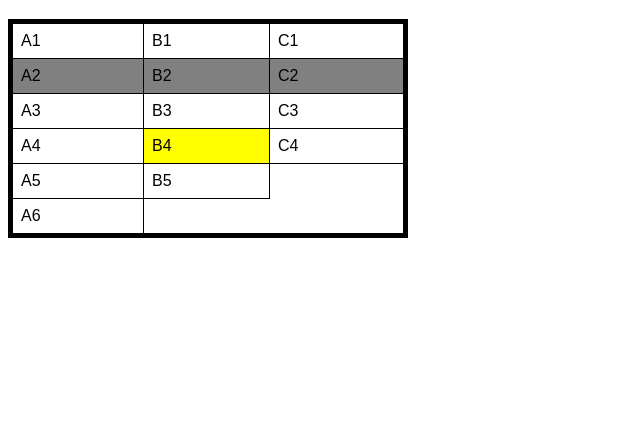
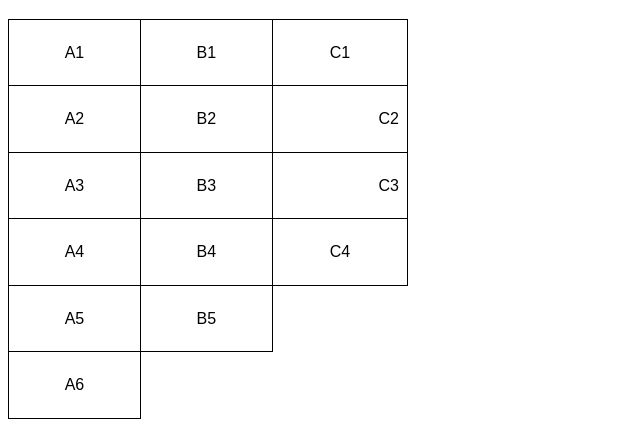
Before and after one commit to ThiagoAlb/Estudos, a plain HTML site: page ex023/tabela01.html in a window 1280 px wide. Shown: the part 61-490 px from the top of the page, without its empty margins (0-640 px from the left). Drawn offline with Linux system fonts and the light colour scheme.

Commit message:
Update da tabela01

```diff
--- a/ex023/tabela01.html
+++ b/ex023/tabela01.html
@@ -11,21 +11,23 @@
         }
         table {
             width: 400px;
+            height: 400px;
             border-collapse: collapse;
-            border: 5px solid;
-        }
-        tr.linha {
-            background-color: gray;
+
         }
 
-        td{
+
+        td {
             border: 1px solid black;
             padding: 8px;
+            text-align: center;
+            vertical-align: middle;
         }
 
-        td.dado {
-            background-color: yellow;
+        .numero {
+            text-align: right;
         }
+
     </style>
 </head>
 <body>
@@ -36,19 +38,19 @@
             <td>B1</td>
             <td>C1</td>
         </tr>
-        <tr class="linha">
+        <tr>
             <td>A2</td>
             <td>B2</td>
-            <td>C2</td>
+            <td class="numero">C2</td>
         </tr>
         <tr>
             <td>A3</td>
             <td>B3</td>
-            <td>C3</td>
+            <td class="numero">C3</td>
         </tr>
         <tr>
             <td>A4</td>
-            <td class="dado">B4</td>
+            <td>B4</td>
             <td>C4</td>
         </tr>
         <tr>
```
